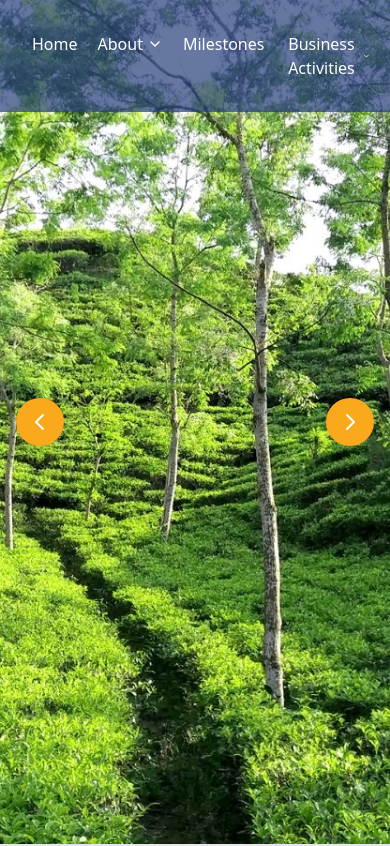
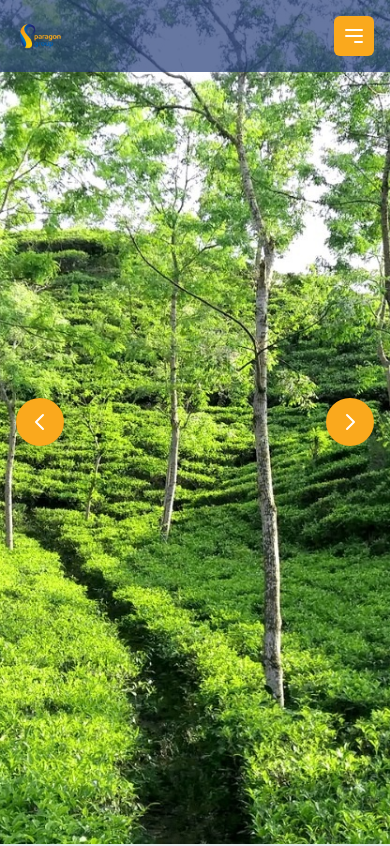
Before and after one commit to Samsuj-joha/paragon_group_website, a Next.js app: page / in a window 390 px wide. Shown: the top 846 px of the page. Built offline with nearby package versions, Linux system fonts and the light colour scheme.

Commit message:
added scrollbar hidden functionality in dropdown menu

```diff
--- a/app/globals.css
+++ b/app/globals.css
@@ -1,3 +1,11 @@
 @tailwind base;
 @tailwind components;
 @tailwind utilities;
+
+
+.scrollbar-hide::-webkit-scrollbar {
+    display: none; /* Hide scrollbar for WebKit browsers */
+  }
+  .scrollbar-hide {
+    scrollbar-width: none; /* Hide scrollbar for Firefox */
+  }
--- a/layout/header/page.js
+++ b/layout/header/page.js
@@ -9,24 +9,25 @@ import SearchMenu from "../search/page";
 const Header = () => {
   const [currentIndex, setCurrentIndex] = useState(0);
   const [fadeAnimation, setFadeAnimation] = useState(false);
+  const [menuOpen, setMenuOpen] = useState(false);
   const slides = [
-    "/assets/images/landing-carosel/landing-page1.jpeg", // Image 1
-    "/assets/images/landing-carosel/landing-page2.jpeg", // Image 2
+    "/assets/images/landing-carosel/landing-page1.jpeg",
+    "/assets/images/landing-carosel/landing-page2.jpeg",
     "/assets/images/landing-carosel/landing-page3.jpg",
     "/assets/images/landing-carosel/landing-page4.jpg",
     "/assets/images/landing-carosel/landing-page5.jpg",
     "/assets/images/landing-carosel/landing-page6.png",
     "/assets/images/landing-carosel/landing-page7.png",
     "/assets/images/landing-carosel/landing-page8.jpg",
-    "/assets/images/landing-carosel/landing-page9.jpg" // Image 9
+    "/assets/images/landing-carosel/landing-page9.jpg"
   ];
 
   useEffect(() => {
     const interval = setInterval(() => {
       handleNextSlide();
-    }, 5000); // Change every 5 seconds
+    }, 5000);
 
-    return () => clearInterval(interval); // Cleanup on component unmount
+    return () => clearInterval(interval);
   }, []);
 
   const handleNextSlide = () => {
@@ -34,7 +35,7 @@ const Header = () => {
     setTimeout(() => {
       setCurrentIndex((prevIndex) => (prevIndex + 1) % slides.length);
       setFadeAnimation(false);
-    }, 300); // Animation duration
+    }, 300);
   };
 
   const handlePreviousSlide = () => {
@@ -42,7 +43,7 @@ const Header = () => {
     setTimeout(() => {
       setCurrentIndex((prevIndex) => (prevIndex - 1 + slides.length) % slides.length);
       setFadeAnimation(false);
-    }, 500); // Animation duration
+    }, 300);
   };
 
   return (
@@ -68,8 +69,8 @@ const Header = () => {
               <Image
                 src="/paragongroup-logo.png"
                 alt="Paragon Group"
-                height={100}
-                width={100}
+                height={50}
+                width={50}
                 quality={100}
                 priority
                 className="object-contain"
@@ -77,17 +78,55 @@ const Header = () => {
             </Link>
           </div>
 
-          {/* Navbar Section */}
-          <div>
-            <Navbar />
+          {/* Hamburger Menu for Small Screens */}
+          <div className="md:hidden lg:hidden">
+            <button
+              onClick={() => setMenuOpen(!menuOpen)}
+              className="text-white bg-[#faa91d] p-2 rounded-md hover:bg-opacity-90"
+            >
+              <svg
+                xmlns="http://www.w3.org/2000/svg"
+                className="h-6 w-6"
+                fill="none"
+                viewBox="0 0 24 24"
+                stroke="currentColor"
+                strokeWidth={2}
+              >
+                <path strokeLinecap="round" strokeLinejoin="round" d="M4 6h16M4 12h16m-7 6h7" />
+              </svg>
+            </button>
           </div>
 
-          {/* Search Section */}
-          <div>
+          {/* Navbar and SearchMenu for Large Screens */}
+          <div className="hidden lg:flex items-center space-x-6">
+            <Navbar />
             <SearchMenu />
           </div>
         </div>
       </div>
+
+      {/* Mobile Menu */}
+      {menuOpen && (
+        <div className="fixed top-0 left-0 w-full h-screen bg-black bg-opacity-70 z-30 flex flex-col justify-center items-center space-y-6 text-white">
+          <button
+            onClick={() => setMenuOpen(false)}
+            className="absolute top-4 right-4 bg-[#faa91d] p-2 rounded-md"
+          >
+            <svg
+              xmlns="http://www.w3.org/2000/svg"
+              className="h-6 w-6"
+              fill="none"
+              viewBox="0 0 24 24"
+              stroke="currentColor"
+              strokeWidth={2}
+            >
+              <path strokeLinecap="round" strokeLinejoin="round" d="M6 18L18 6M6 6l12 12" />
+            </svg>
+          </button>
+          <Navbar />
+          <SearchMenu />
+        </div>
+      )}
 
       {/* Navigation Controls */}
       <div className="absolute top-1/2 left-4 transform -translate-y-1/2 z-10">
--- a/layout/navbar/page.js
+++ b/layout/navbar/page.js
@@ -119,8 +119,8 @@ const Navbar = () => {
             <ChevronDown size={16} />
           </button>
           {isBusinessDropdownOpen && (
-            <div className="absolute left-0 bg-[#e47316] text-white shadow-md rounded-lg mt-2 w-72 z-50" ref={dropdownRef}>
-              <ul className="space-y-2 py-2 h-72 overflow-y-scroll scrollbar-hidden">
+            <div className="absolute left-0 bg-[#e47316] text-white shadow-md rounded-lg mt-2 w-72 z-50  " ref={dropdownRef}>
+              <ul className="space-y-2 py-2 h-96 overflow-y-scroll scrollbar-hide">
                 <li><Link href="/pages/business-activities/dropdown-menu/poultry-farming" className="block px-4 py-2 hover:text-white border-b border-white" onClick={closeDropdown}>Poultry Farming</Link></li>
                 <li><Link href="/pages/business-activities/dropdown-menu/processing-and-further-processing-plant" className="block px-4 py-2 hover:text-white border-b border-white" onClick={closeDropdown}>Processing and Further Processing Plant</Link></li>
                 <li><Link href="/pages/business-activities/dropdown-menu/plastic-woven-bags-fibc" className="block px-4 py-2 hover:text-white border-b border-white" onClick={closeDropdown}>Plastic Woven Bags & FIBC</Link></li>
@@ -151,7 +151,7 @@ const Navbar = () => {
   </button>
   {isCompanyDropdownOpen && (
     <div className="absolute left-0 bg-[#e47316] text-white shadow-md rounded-lg mt-2 w-72 z-50" ref={dropdownRef}>
-      <ul className="space-y-2 py-2 h-72 overflow-y-scroll scrollbar-hidden">
+      <ul className="space-y-2 py-2 h-96 overflow-y-scroll scrollbar-hide">
         <li><Link href="/pages/companies/dropdown-menu/aqua-breeders-ltd" className={`block px-4 py-2 ${isActive('/pages/companies/dropdown-menu/aqua-breeders-ltd') ? 'text-[#f3a019]' : 'hover:text-white'} border-b border-white`} onClick={closeDropdown}>Aqua Breeders Ltd</Link></li>
         <li><Link href="/pages/companies/dropdown-menu/bay-chicks-ltd" className={`block px-4 py-2 ${isActive('/pages/companies/dropdown-menu/bay-chicks-ltd') ? 'text-[#f3a019]' : 'hover:text-white'} border-b border-white`} onClick={closeDropdown}>Bay Chicks Ltd</Link></li>
         <li><Link href="/pages/companies/dropdown-menu/bay-grand-parents-ltd" className={`block px-4 py-2 ${isActive('/pages/companies/dropdown-menu/bay-grand-parents-ltd') ? 'text-[#f3a019]' : 'hover:text-white'} border-b border-white`} onClick={closeDropdown}>Bay Grand Parents Ltd</Link></li>
--- a/package.json
+++ b/package.json
@@ -24,6 +24,7 @@
     "react-slick": "^0.30.2",
     "slick-carousel": "^1.8.1",
     "tailwind-merge": "^2.5.4",
+    "tailwind-scrollbar-hide": "^1.1.7",
     "tailwindcss-animate": "^1.0.7"
   },
   "devDependencies": {
```
Also changed, not shown: tailwind.config.js (line endings or trailing spaces), 1 other file (tests, documents, lock files or other folders).
